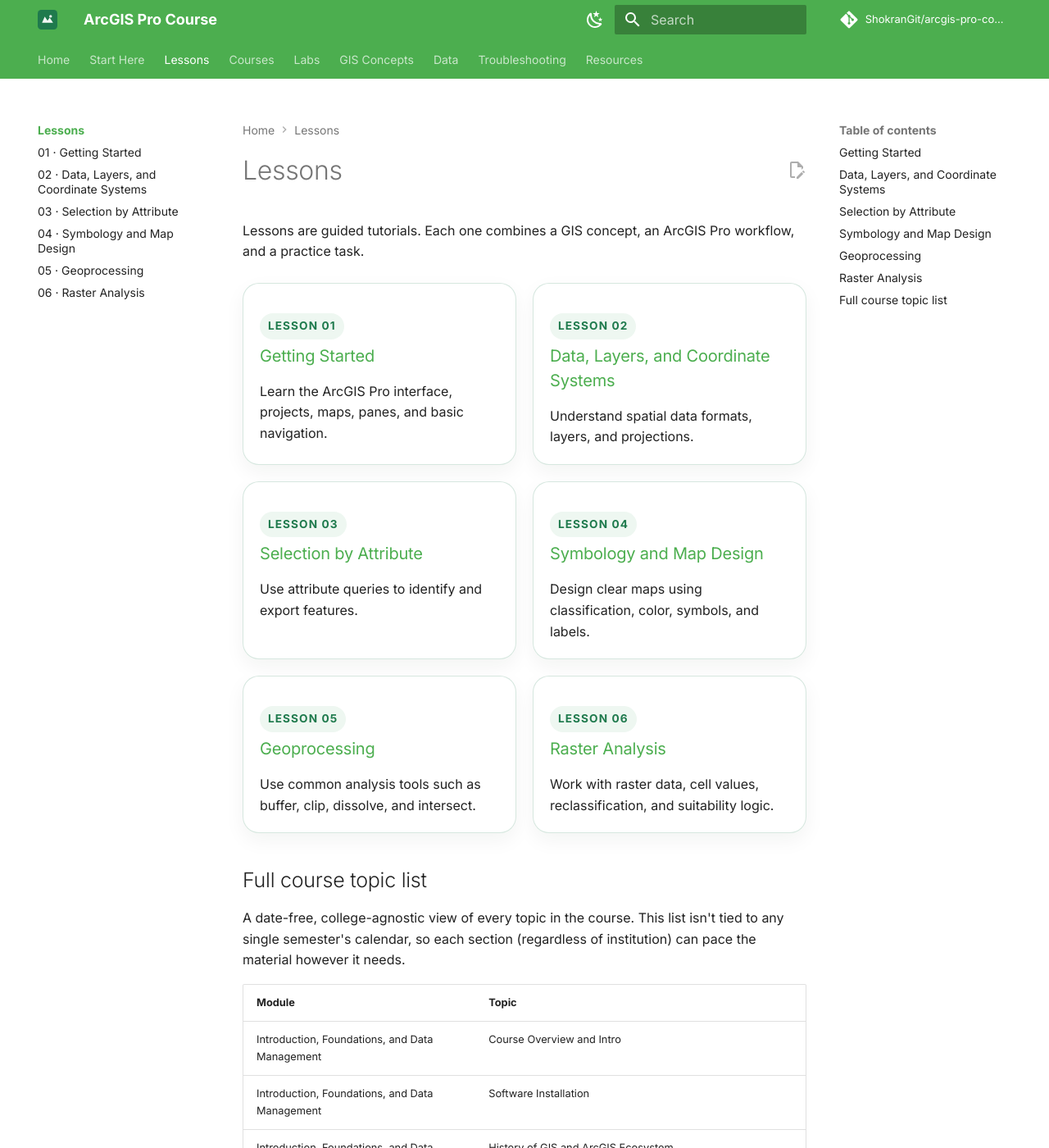
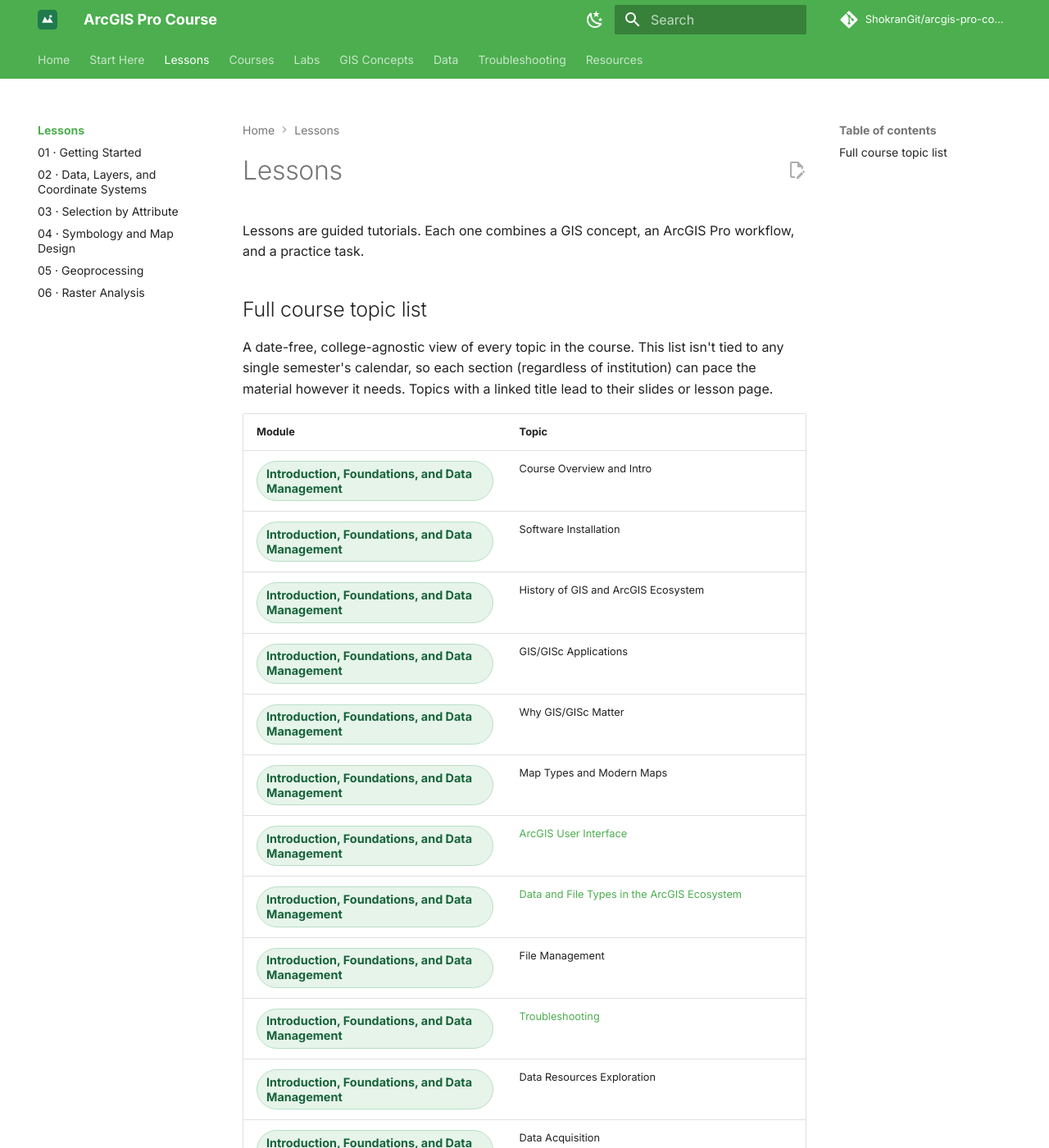
Before and after one commit to ShokranGit/arcgis-pro-course, an MkDocs documentation site: the page built from docs/lessons/index.md, in a window 1280 px wide and 1400 px high. Shown: the whole window at 82% size. Built offline with MkDocs 1.6.1 and Material for MkDocs 9.7.7, drawn with Linux system fonts in a browser that asks for light colours; comment, search, counter and statistics services are not loaded.

Commit message:
Style topic table with green module badges and clickable slide/lesson links

```diff
--- a/docs/lessons/index.md
+++ b/docs/lessons/index.md
@@ -2,92 +2,45 @@
 
 Lessons are guided tutorials. Each one combines a GIS concept, an ArcGIS Pro workflow, and a practice task.
 
-<div class="card-grid" markdown>
-
-<div class="course-card" markdown>
-<span class="tag">Lesson 01</span>
-
-### [Getting Started](01-getting-started.md)
-Learn the ArcGIS Pro interface, projects, maps, panes, and basic navigation.
-</div>
-
-<div class="course-card" markdown>
-<span class="tag">Lesson 02</span>
-
-### [Data, Layers, and Coordinate Systems](02-data-layers-coordinate-systems.md)
-Understand spatial data formats, layers, and projections.
-</div>
-
-<div class="course-card" markdown>
-<span class="tag">Lesson 03</span>
-
-### [Selection by Attribute](03-selection-by-attribute.md)
-Use attribute queries to identify and export features.
-</div>
-
-<div class="course-card" markdown>
-<span class="tag">Lesson 04</span>
-
-### [Symbology and Map Design](04-symbology-map-design.md)
-Design clear maps using classification, color, symbols, and labels.
-</div>
-
-<div class="course-card" markdown>
-<span class="tag">Lesson 05</span>
-
-### [Geoprocessing](05-geoprocessing.md)
-Use common analysis tools such as buffer, clip, dissolve, and intersect.
-</div>
-
-<div class="course-card" markdown>
-<span class="tag">Lesson 06</span>
-
-### [Raster Analysis](06-raster-analysis.md)
-Work with raster data, cell values, reclassification, and suitability logic.
-</div>
-
-</div>
-
-
 ## Full course topic list
 
-A date-free, college-agnostic view of every topic in the course. This list isn't tied to any single semester's calendar, so each section (regardless of institution) can pace the material however it needs.
+A date-free, college-agnostic view of every topic in the course. This list isn't tied to any single semester's calendar, so each section (regardless of institution) can pace the material however it needs. Topics with a linked title lead to their slides or lesson page.
 
 | Module | Topic |
 |---|---|
-| Introduction, Foundations, and Data Management | Course Overview and Intro |
-| Introduction, Foundations, and Data Management | Software Installation |
-| Introduction, Foundations, and Data Management | History of GIS and ArcGIS Ecosystem |
-| Introduction, Foundations, and Data Management | GIS/GISc Applications |
-| Introduction, Foundations, and Data Management | Why GIS/GISc Matter |
-| Introduction, Foundations, and Data Management | Map Types and Modern Maps |
-| Introduction, Foundations, and Data Management | ArcGIS User Interface |
-| Introduction, Foundations, and Data Management | Data and File Types in the ArcGIS Ecosystem |
-| Introduction, Foundations, and Data Management | File Management |
-| Introduction, Foundations, and Data Management | Troubleshooting |
-| Introduction, Foundations, and Data Management | Data Resources Exploration |
-| Introduction, Foundations, and Data Management | Data Acquisition |
-| Introduction, Foundations, and Data Management | Adding Data |
-| Introduction, Foundations, and Data Management | Project, Map, Layer, and Geodatabase Creation |
-| Introduction, Foundations, and Data Management | Coordinate and Projection Systems |
-| Tabular Data and Mapping | Attribute Table and Field |
-| Tabular Data and Mapping | CSV Table Creation, Management, and Import |
-| Tabular Data and Mapping | Field Creation, Editing, and Calculation |
-| Tabular Data and Mapping | Cartographic Principles |
-| Tabular Data and Mapping | Map Classification |
-| Tabular Data and Mapping | Map Elements, Layout, and Design |
-| Tabular Data and Mapping | Data Query and Data Selection (Select by Attributes & Select by Location) |
-| Tabular Data and Mapping | Table Join |
-| Tabular Data and Mapping | Spatial Join: Intersect |
-| Tabular Data and Mapping | Spatial Join: Distance |
-| Spatial Analysis | Buffer |
-| Spatial Analysis | Clip |
-| Spatial Analysis | Dissolve |
-| Spatial Analysis | Overlay (Union/Intersect) |
-| Spatial Analysis | Raster Analysis: Surface Analysis |
-| Spatial Analysis | Map Algebra |
-| Spatial Analysis | Suitability Modeling |
-| Spatial Analysis | Intro to Geospatial Programming |
-| Ethics & Future | Map Misuse |
-| Ethics & Future | Ethical Issues in GISc |
-| Ethics & Future | Future of GIS |
+| <span class="module-badge module-intro">Introduction, Foundations, and Data Management</span> | Course Overview and Intro |
+| <span class="module-badge module-intro">Introduction, Foundations, and Data Management</span> | Software Installation |
+| <span class="module-badge module-intro">Introduction, Foundations, and Data Management</span> | History of GIS and ArcGIS Ecosystem |
+| <span class="module-badge module-intro">Introduction, Foundations, and Data Management</span> | GIS/GISc Applications |
+| <span class="module-badge module-intro">Introduction, Foundations, and Data Management</span> | Why GIS/GISc Matter |
+| <span class="module-badge module-intro">Introduction, Foundations, and Data Management</span> | Map Types and Modern Maps |
+| <span class="module-badge module-intro">Introduction, Foundations, and Data Management</span> | [ArcGIS User Interface](01-getting-started.md) |
+| <span class="module-badge module-intro">Introduction, Foundations, and Data Management</span> | [Data and File Types in the ArcGIS Ecosystem](../concepts/vector-raster.md) |
+| <span class="module-badge module-intro">Introduction, Foundations, and Data Management</span> | File Management |
+| <span class="module-badge module-intro">Introduction, Foundations, and Data Management</span> | [Troubleshooting](../troubleshooting.md) |
+| <span class="module-badge module-intro">Introduction, Foundations, and Data Management</span> | Data Resources Exploration |
+| <span class="module-badge module-intro">Introduction, Foundations, and Data Management</span> | Data Acquisition |
+| <span class="module-badge module-intro">Introduction, Foundations, and Data Management</span> | Adding Data |
+| <span class="module-badge module-intro">Introduction, Foundations, and Data Management</span> | Project, Map, Layer, and Geodatabase Creation |
+| <span class="module-badge module-intro">Introduction, Foundations, and Data Management</span> | [Coordinate and Projection Systems](../concepts/coordinate-systems.md) |
+| <span class="module-badge module-tabular">Tabular Data and Mapping</span> | [Attribute Table and Field](../concepts/attribute-tables.md) |
+| <span class="module-badge module-tabular">Tabular Data and Mapping</span> | CSV Table Creation, Management, and Import |
+| <span class="module-badge module-tabular">Tabular Data and Mapping</span> | Field Creation, Editing, and Calculation |
+| <span class="module-badge module-tabular">Tabular Data and Mapping</span> | [Cartographic Principles](04-symbology-map-design.md) |
+| <span class="module-badge module-tabular">Tabular Data and Mapping</span> | [Map Classification](04-symbology-map-design.md) |
+| <span class="module-badge module-tabular">Tabular Data and Mapping</span> | [Map Elements, Layout, and Design](04-symbology-map-design.md) |
+| <span class="module-badge module-tabular">Tabular Data and Mapping</span> | [Data Query and Data Selection (Select by Attributes & Select by Location)](03-selection-by-attribute.md) |
+| <span class="module-badge module-tabular">Tabular Data and Mapping</span> | [Table Join](../slides/table-join.md) |
+| <span class="module-badge module-tabular">Tabular Data and Mapping</span> | Spatial Join: Intersect |
+| <span class="module-badge module-tabular">Tabular Data and Mapping</span> | Spatial Join: Distance |
+| <span class="module-badge module-spatial">Spatial Analysis</span> | [Buffer](05-geoprocessing.md) |
+| <span class="module-badge module-spatial">Spatial Analysis</span> | [Clip](05-geoprocessing.md) |
+| <span class="module-badge module-spatial">Spatial Analysis</span> | [Dissolve](05-geoprocessing.md) |
+| <span class="module-badge module-spatial">Spatial Analysis</span> | [Overlay (Union/Intersect)](05-geoprocessing.md) |
+| <span class="module-badge module-spatial">Spatial Analysis</span> | [Raster Analysis: Surface Analysis](06-raster-analysis.md) |
+| <span class="module-badge module-spatial">Spatial Analysis</span> | [Map Algebra](06-raster-analysis.md) |
+| <span class="module-badge module-spatial">Spatial Analysis</span> | [Suitability Modeling](06-raster-analysis.md) |
+| <span class="module-badge module-spatial">Spatial Analysis</span> | Intro to Geospatial Programming |
+| <span class="module-badge module-ethics">Ethics & Future</span> | Map Misuse |
+| <span class="module-badge module-ethics">Ethics & Future</span> | Ethical Issues in GISc |
+| <span class="module-badge module-ethics">Ethics & Future</span> | Future of GIS |
```
